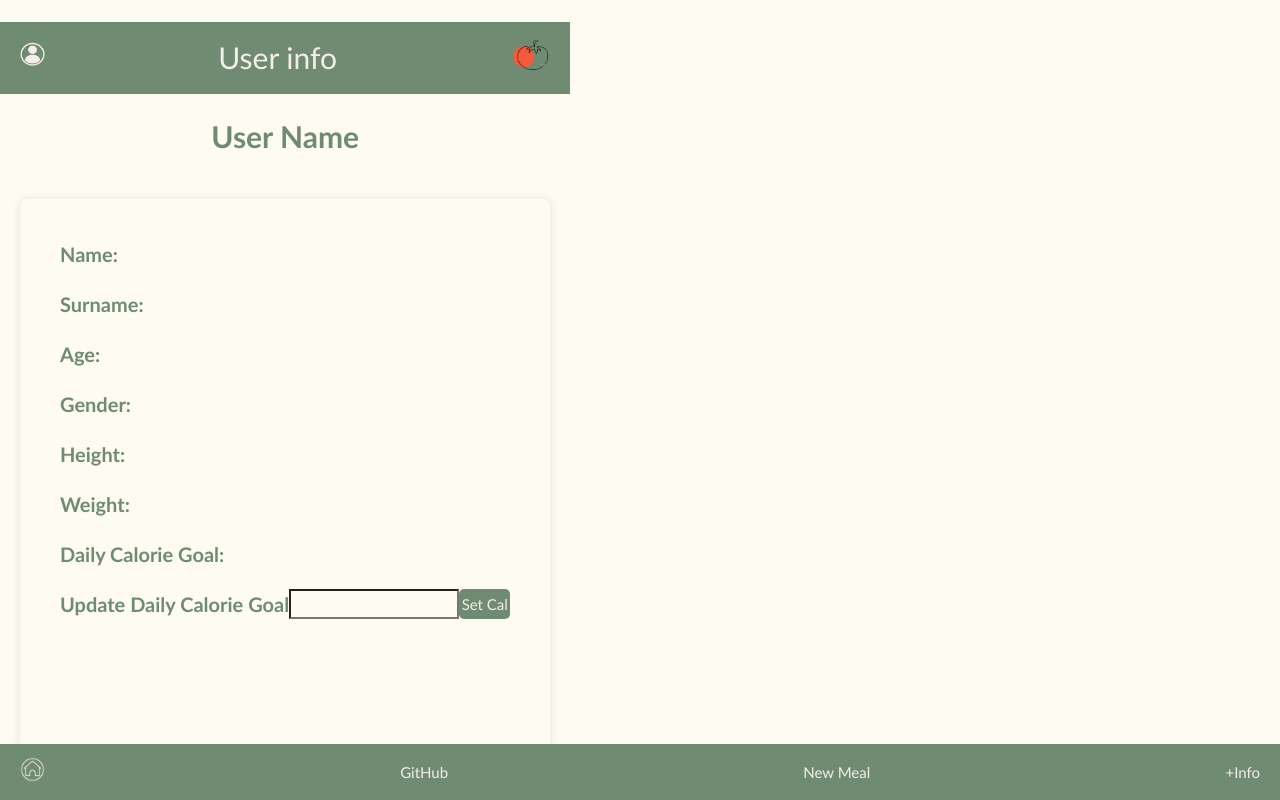
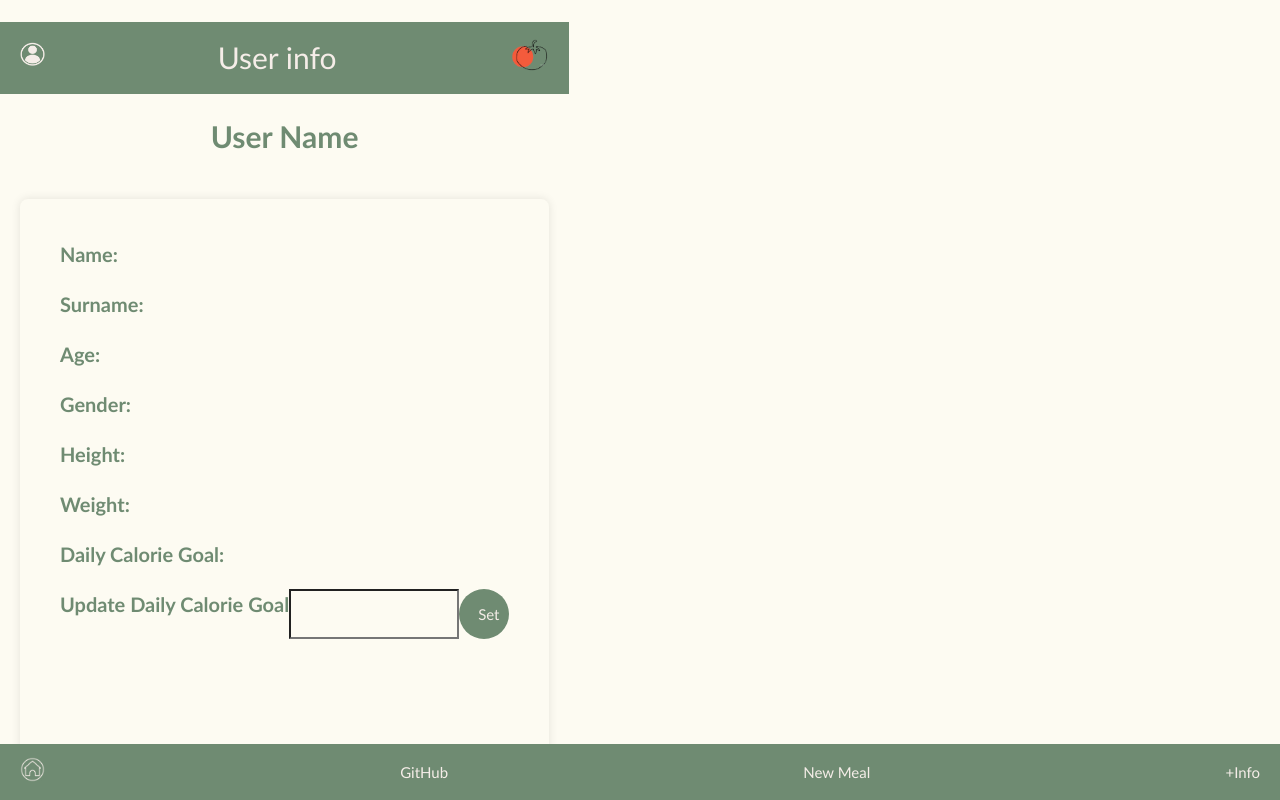
Before and after one commit to zomgbat/Project-2-React-Application, a React (Vite) app: page /user in a window 1280 px wide. Built offline with nearby package versions, Linux system fonts and the light colour scheme; no server answers.

Commit message:
basic refactoring done and basic styling finished

```diff
--- a/src/Components/QuickMealForm.jsx
+++ b/src/Components/QuickMealForm.jsx
@@ -2,7 +2,7 @@ function QuickMealForm(props) {
 
     // const handleSubmit = props.handleSubmit;
     // const addQuickMeal = props.addQuickMeal;
-    const {name, calories, description, img, setName, setCalories, setDescription, setImg, handleSubmit, addQuickMeal} = props;
+    const {name, calories, description, img, setName, setCalories, setDescription, setImg, handleSubmit, addQuickMeal, setShowForm, showForm} = props;
 
     return(
         <form className="quick-meal-form" onSubmit={handleSubmit}>
--- a/src/Pages/DashboardPage.jsx
+++ b/src/Pages/DashboardPage.jsx
@@ -8,9 +8,18 @@ import axios from 'axios';
 function DashboardPage() {
 
   const today = new Date();
-    const date = today.getFullYear()+'-'+(today.getMonth()+1).toString().padStart(2, '0')+'-'+today.getDate().toString().padStart(2, '0');
+  const date = today.getFullYear() + '-' + (today.getMonth() + 1).toString().padStart(2, '0') + '-' + today.getDate().toString().padStart(2, '0');
   console.log(date);
   const [dayCalories, setDayCalories] = useState(0);
+
+  const createNewDay = () => {
+    axios
+      .post('http://localhost:5005/days', { id: date, meals: [], totalCalories: dayCalories })
+      .then((response) => {
+        setDayMeals(response.data.meals)
+      })
+      .catch((error) => error)
+   }
 
   const getDay = () => {
     axios
@@ -20,28 +29,18 @@ function DashboardPage() {
         setDayCalories(response.data.totalCalories)
       })
       .catch((error) => {
-
-
-            // REFACTOR 👇
-            axios
-              .post('http://localhost:5005/days', { id: date, meals: [], totalCalories: dayCalories })
-              .then((response) => {
-                setDayMeals(response.data.meals)
-              })
-              .catch((error) => error)
+        createNewDay()
       })
   }
-
-    const navigate = useNavigate()
 
   useEffect(() => {
     getDay();
 
-},[])
+  }, [])
 
   return (
     <div >
-            <ProgressBar dayCalories = {dayCalories}/>
+      <ProgressBar dayCalories={dayCalories} />
       <Calendar />
     </div>
 
--- a/src/Pages/DayCardPage.jsx
+++ b/src/Pages/DayCardPage.jsx
@@ -8,8 +8,6 @@ import QuickMealForm from "../Components/QuickMealForm.jsx";
 
 function DayCardPage() {
   const [mealsData, setMealsData] = useState(""); // Meal database array
-  // REFACTOR 👇 (is the variable used?)
-  const [frequentMealsData, setFrequentMealsData] = useState(""); // Frequent meals database array
   const [mealSearchResults, setMealSearchResults] = useState([]); // Search results array
   const [dayMeals, setDayMeals] = useState([]); // Day meals array - Kumar: This is the array that needs to be pushed to the day's "meals" arraay
 
@@ -36,6 +34,7 @@ function DayCardPage() {
     });
     setDayMeals(filterArray);
   };
+
   const getDay = () => {
     axios
       .get(`http://localhost:5005/days/${date}`)
@@ -43,8 +42,11 @@ function DayCardPage() {
         setDayMeals(response.data.meals);
         setDayCalories(response.data.totalCalories);
       })
-      .catch((error) => {
-        // REFACTOR 👇
+      .catch((error) => error)
+  };
+
+  const postNewMeals = () => {
+
     axios
       .post("http://localhost:5005/days", {
         id: date,
@@ -54,9 +56,12 @@ function DayCardPage() {
       .then((response) => {
         setDayMeals(response.data.meals);
       })
-          .catch((error) => error);
+      .catch((error) => {
+        postNewMeals()
       });
   };
+
+
 
   const addQuickMeal = (meal) => {
     if (name === "") {
@@ -87,7 +92,7 @@ function DayCardPage() {
     setDayCalories(updateCalories);
 
     setName("");
-    setCalories(""); // Reset to an empty string to match the initial state
+    setCalories("");
     setDescription("");
     setImg("");
   };
@@ -97,10 +102,6 @@ function DayCardPage() {
       .patch(`http://localhost:5005/days/${date}`, {
         meals: dayMeals,
         totalCalories: dayCalories,
-      })
-      .then((response) => {
-        // REFACTOR 👇 (are we going to leave it empty or we want to navigate to another page, display a success message...)
-        //console.log(response.data);
       })
       .catch((error) => error);
   };
@@ -116,8 +117,9 @@ function DayCardPage() {
       )
       .catch((error) => error);
   };
-  // REFACTOR useEffects 👇
+
   useEffect(() => {
+    getAllMeals();
     getDay();
   }, []);
 
@@ -125,9 +127,6 @@ function DayCardPage() {
     daySubmit();
   }, [dayMeals]);
 
-  useEffect(() => {
-    getAllMeals();
-  }, []);
 
   useEffect(() => {
     setId(mealsData.length);
@@ -135,7 +134,7 @@ function DayCardPage() {
 
   return (
     <>
-      <ProgressBar dayCalories = {dayCalories}/>
+      <ProgressBar dayCalories={dayCalories} />
       <div className="complete-card">
         {" "}
         <h2>Day Card Page</h2>
@@ -183,7 +182,7 @@ function DayCardPage() {
             />
           );
         })}
-        { showForm ? (
+        {showForm ? (
           <QuickMealForm // PROPS!!! O.O;
             name={name}
             calories={calories}
@@ -195,10 +194,12 @@ function DayCardPage() {
             setDescription={setDescription}
             handleSubmit={handleSubmit}
             addQuickMeal={addQuickMeal}
+            setShowForm={setShowForm}
+            showForm={showForm}
           />
         ) : (
           <div className="quick-meal-form">
-            <button className="btn" onClick={()=>console.log(setShowForm(!showForm))}>Add New Meal</button>
+            <button className="btn" onClick={() => console.log(setShowForm(!showForm))}>Add New Meal</button>
           </div>
         )
         }
--- a/src/Pages/UserPage.jsx
+++ b/src/Pages/UserPage.jsx
@@ -38,7 +38,7 @@ function UserPage() {
 
     return (
         <>
-            <h2> User Name </h2>
+            <h2 className="userNameH2"> User Name </h2>
             <div className="userInfo">
                 <label>Name: </label>
                 <p> {user.name}</p>
@@ -62,7 +62,7 @@ function UserPage() {
 
 
             </input>
-            <button className= 'calButton' onClick={() => handleSubmit(calorieValue)}> Set Cal</button>
+            <button className= 'calButton' onClick={() => handleSubmit(calorieValue)}>Set</button>
 
                 </label>
             </div>
--- a/src/styles/Footer.css
+++ b/src/styles/Footer.css
@@ -26,7 +26,7 @@
     background-color: #bc1001;
     border-radius: 5px;
     cursor: pointer;
-    padding: 5px;
+
 }
 
 .home img{
@@ -41,5 +41,5 @@
     background-color: #bc1001;
     border-radius: 5px;
     cursor: pointer;
-    padding: 3px;
+
 }
--- a/src/styles/Header.css
+++ b/src/styles/Header.css
@@ -38,7 +38,7 @@ header {
 .user:hover{
     transition: 0.2s ease-in-out;
     background-color: #bc1001;
-    border-radius: 5px;
+    border-radius: 40px;
     cursor: pointer;
-    padding: 3px;
+
 }
--- a/src/styles/UserPage.css
+++ b/src/styles/UserPage.css
@@ -19,8 +19,7 @@ label {
     font-size: 20px;
 }
 
-h2 {
-    /* REFACTOR, this styles are applied to all h2s, not only the ones on UserPage */
+.userNameH2 {
     display: flex;
     justify-content: center;
     color: #6f8b72;
@@ -29,24 +28,24 @@ h2 {
 }
 
 .calButton {
+    width: 50px;
+    height: 50px;
     color: rgb(245, 237, 232);
     background-color: #6f8b72;
     text-decoration: none;
     font-size: 15px;
     text-decoration: none;
-    border-radius: 5px;
-    padding: 1.5px;
+    border-radius: 40px;
 }
 
 .calButton:hover {
-    /*
-    REFACTOR, carefull, adding padding to the button will make everything move
-    If we don't set a fixed width, the button will change size when hovered
-    */
+ /* refactor */
+
     transition: 0.2s ease-in-out;
     background-color: #bc1001;
     border-radius: 5px;
     cursor: pointer;
-    padding: 3px;
+    border-radius: 40px;
+
 
 }
```
Lines whose indentation alone changed are shown as unchanged.
